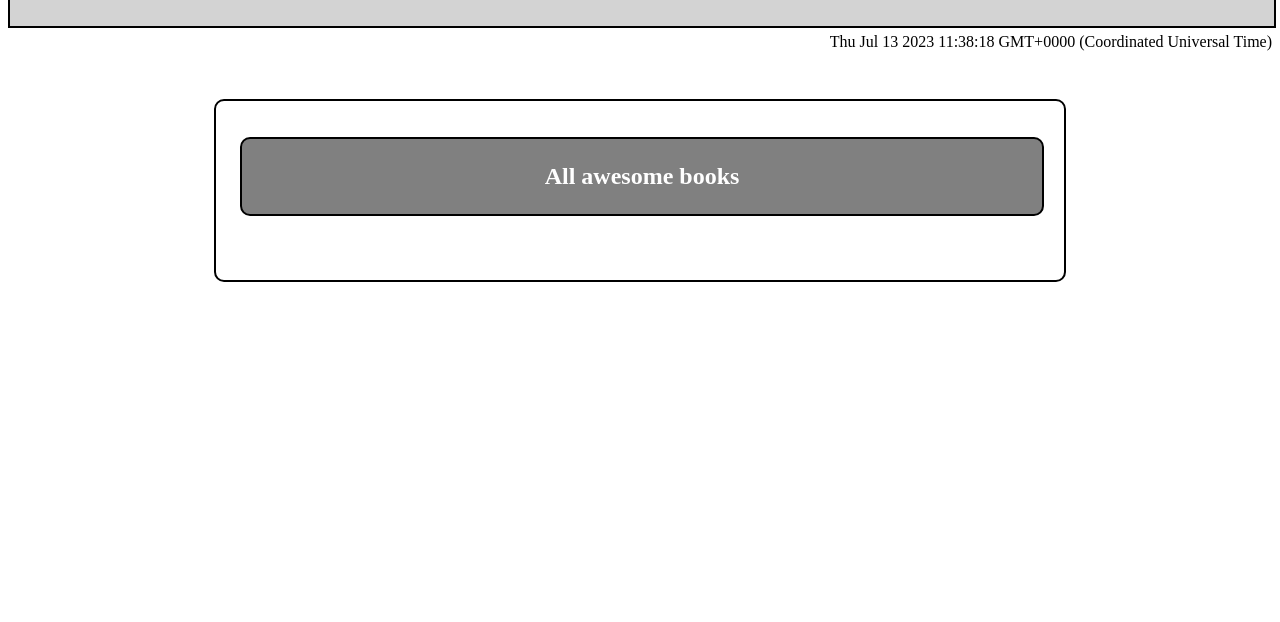
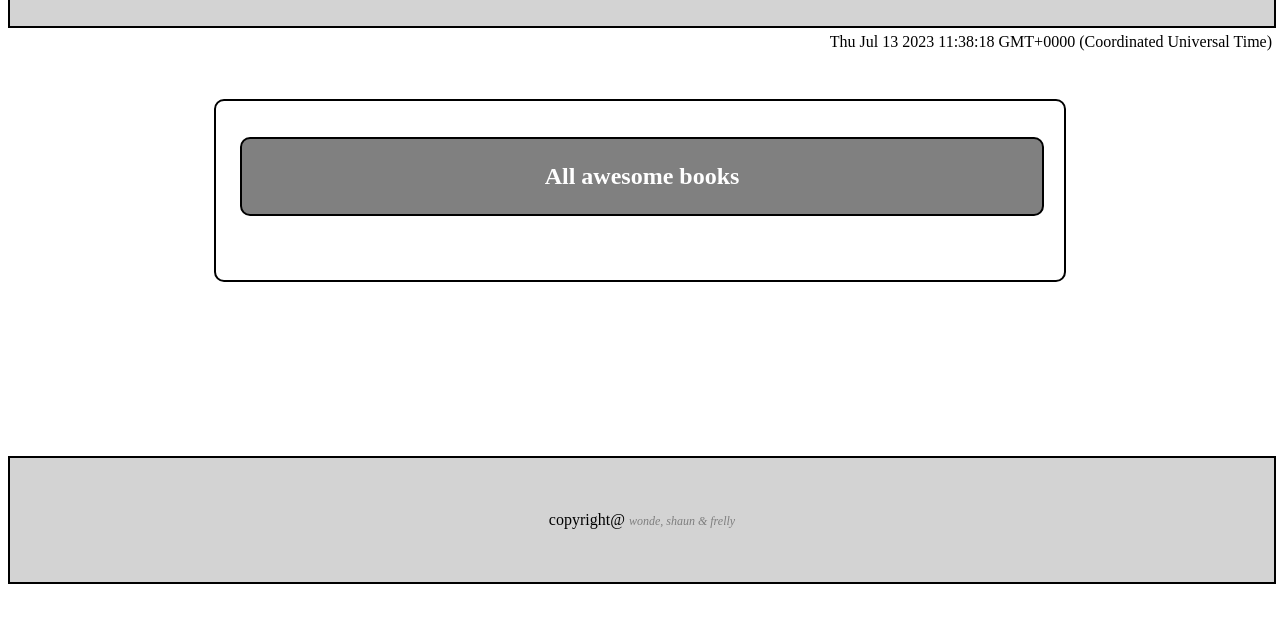
Before and after one commit to wacoo/Awesome-books, a website: page index.html in a window 1280 px wide. Shown: the part 108-730 px from the top of the page. Drawn offline with Linux system fonts and the light colour scheme.

Commit message:
Add footer to page

```diff
--- a/index.html
+++ b/index.html
@@ -9,6 +9,7 @@
 </head>
 
 <body>
+
     <header class="header">
         <nav class="nav">
             <h1>Awesome Books</h1>
@@ -19,6 +20,7 @@
             </ul>
         </nav>
     </header>
+
     <section class="p_wrapper">
         <div class="wrapper">
             <p class="date_cls"></p>
@@ -44,7 +46,8 @@
                         <p>Do you have any question or you just want to say "Hello"?</p>
                         <p>You can reach out to us!</p>
                         <ul>
-                            <li>Our email: wabaham9@gmail.com</li>
+                            <li>Our email: wabaham9@gmail.com,</li>
+                            <li>paulshaun50@gmail.com</li>
                             <li>Our phone number: +251-9-20-71-28-50</li>
                             <li>Our address: Balders Street, B07/29, Addis Ababa, Ethiopia</li>
                         </ul>
@@ -53,6 +56,14 @@
             </div>
         </div>
     </section>
+
+
+    <footer class="nav copywright footer">
+        <p>
+            copyright@ <span class="names"> wonde, shaun & frelly </span>
+        </p>
+    </footer>
+
     <script src="static/js/script.js"></script>
     <script src="static/js/nav.js"></script>
 </body>
--- a/static/css/style.css
+++ b/static/css/style.css
@@ -51,6 +51,19 @@ h1 {
 
 .wrapper_contact li {
   margin-left: 30px;
+}
+
+.footer {
+  display: flex;
+  justify-content: center;
+  margin-top: 10%;
+}
+
+.names {
+  font-style: italic;
+  color: rgba(0,0,0,0.4);
+  font-weight: 400;
+  font-size: 12px;
 }
 
 .nav li:hover {
```
